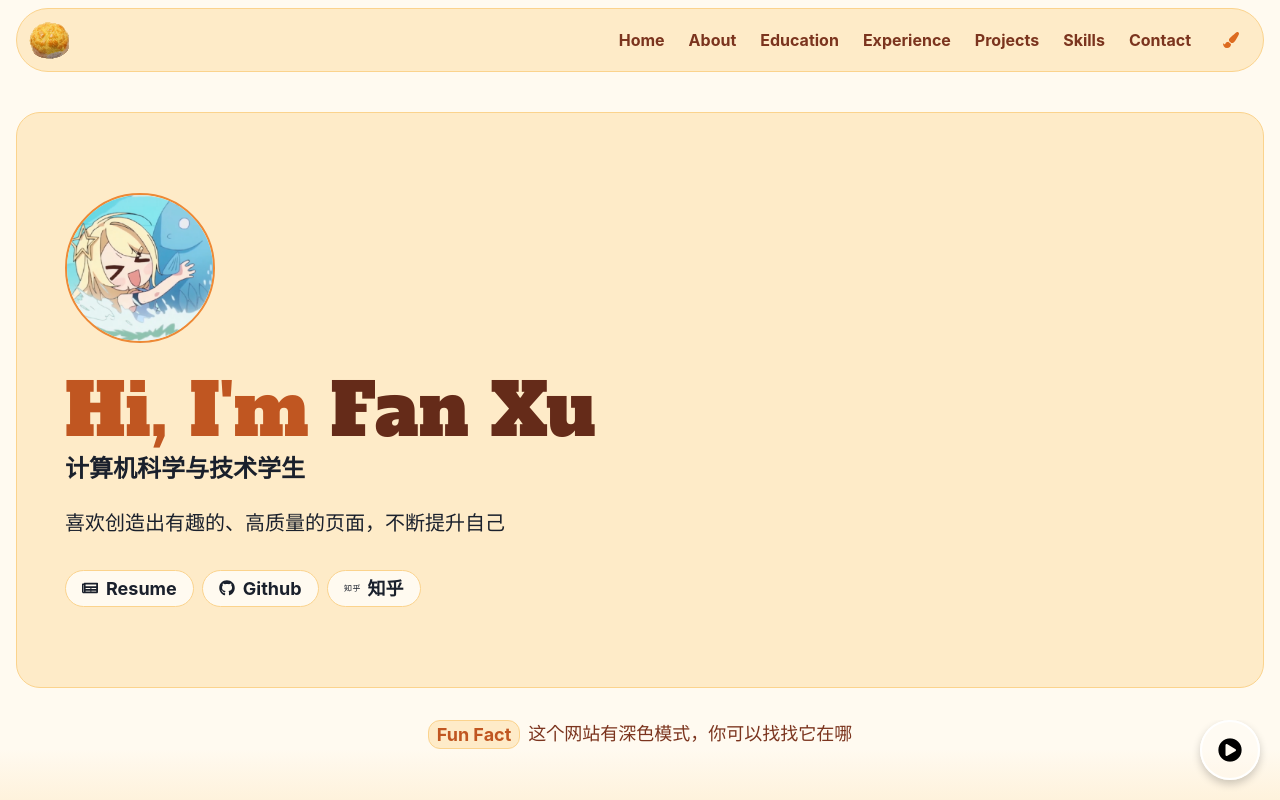
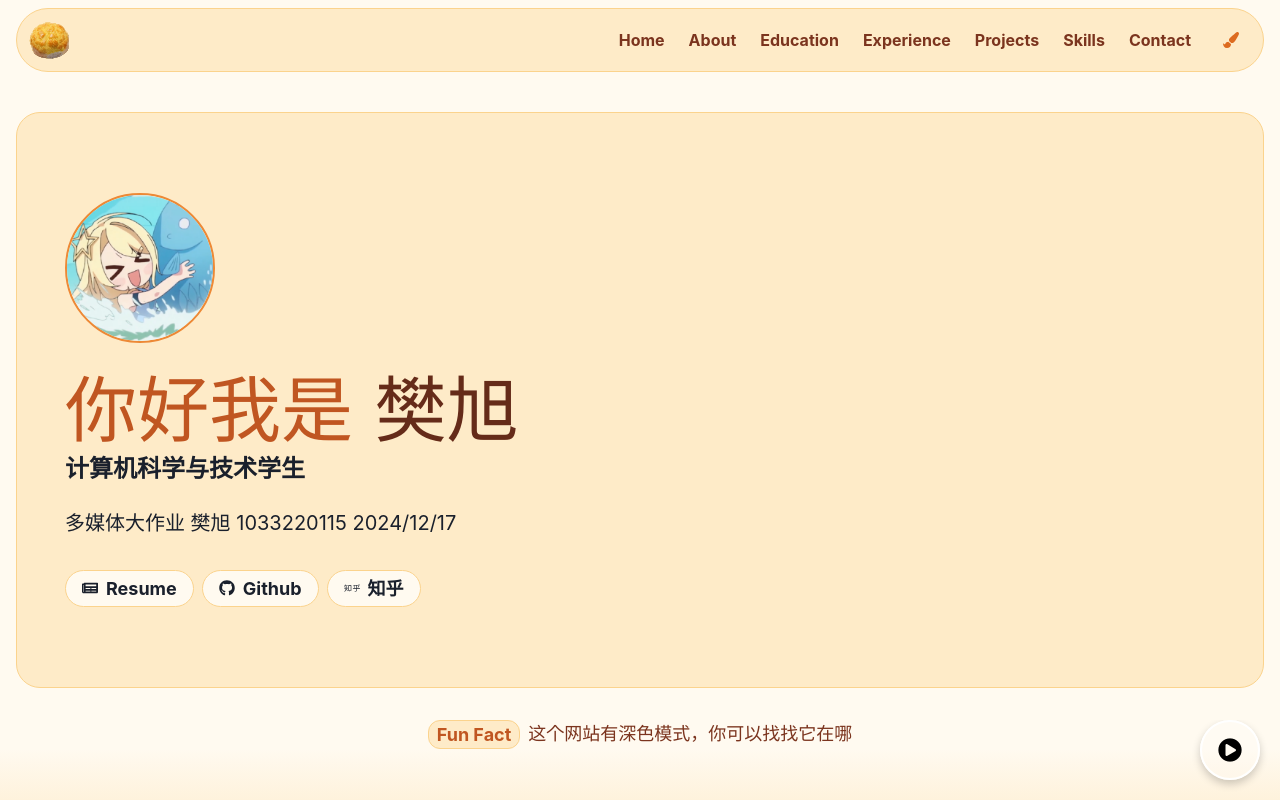
Before and after one commit to Fanceir/portfolio, a React (Vite) app: page / in a window 1280 px wide. Shown: the top 800 px of the page. Built offline with nearby package versions, Linux system fonts and the light colour scheme; a web font is replaced by a local one.

Commit message:
docs: 修改主页内容

```diff
--- a/src/me.ts
+++ b/src/me.ts
@@ -35,7 +35,7 @@ export const multiThemeOptions: ITheme[] = [
 export const enableMultiTheme: boolean = true;
 
 export const me = {
-  name: "Fan Xu",
+  name: "樊旭",
   // Facts are optional
   facts: [
     "你也可以将这个网站作为你的作品集",
@@ -46,7 +46,7 @@ export const me = {
     "对开源充满兴趣，欢迎联系我😊",
   ],
   subtitle: "计算机科学与技术学生",
-  tagline: "喜欢创造出有趣的、高质量的页面，不断提升自己",
+  tagline: "多媒体大作业 樊旭 1033220115 2024/12/17",
   bigHeading: {
     black: "I create/enjoy",
     blue: "for the web",
--- a/src/pages/Home/components/Hero.tsx
+++ b/src/pages/Home/components/Hero.tsx
@@ -81,7 +81,7 @@ export const Hero = () => {
             }}
             color={useColorModeValue("brand.600", "gray.100")}
           >
-            Hi, I'm{" "}
+            你好我是{" "}
             <Box
               as={"span"}
               color={useColorModeValue("brand.900", "brand.100")}
```
